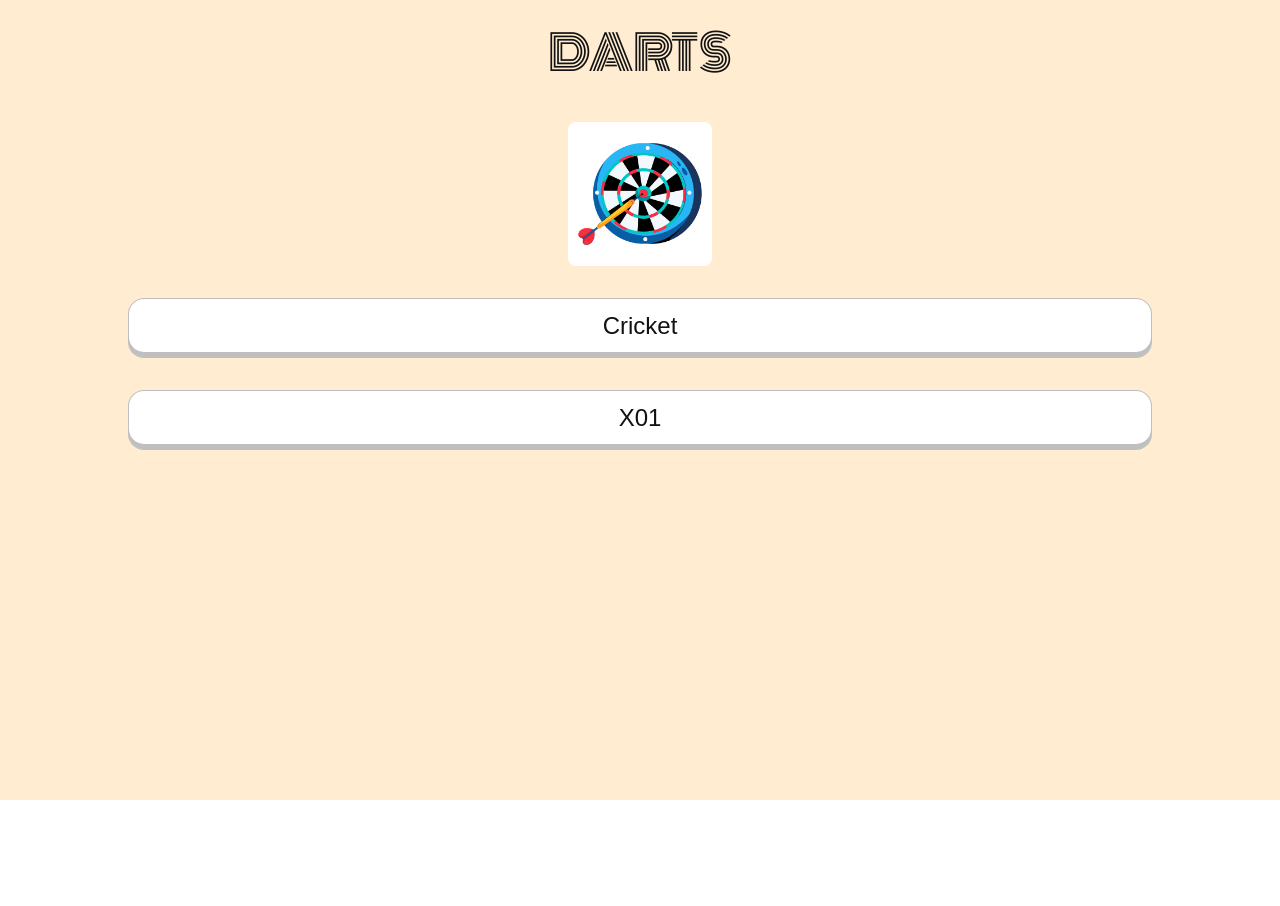
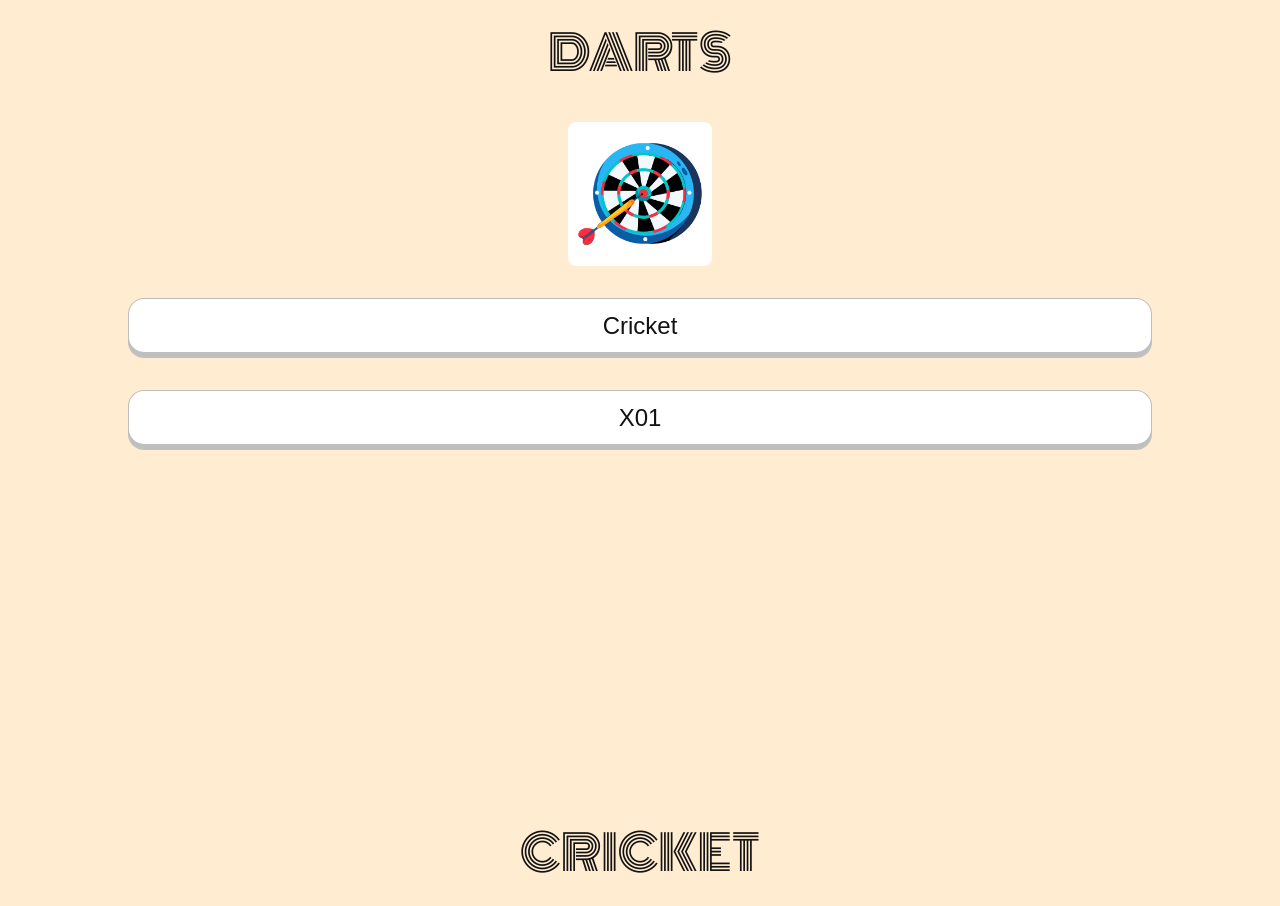
Before and after one commit to Kant109/ApsiDart, a Vue app: page /darts in a window 1280 px wide. Before the commit the page ends 800 px from the top, so only its background shows below. Built offline with nearby package versions, Linux system fonts and the light colour scheme; a web font is replaced by a local one.

Commit message:
Add animation cricket settings

```diff
--- a/src/router/index.ts
+++ b/src/router/index.ts
@@ -3,6 +3,7 @@ import HomePage from '@/views/HomePage.vue'
 import CricketGame from '@/views/Darts/CricketGame.vue'
 import X01Game from '@/views/Darts/X01Game.vue'
 import DartsHome from '@/views/Darts/DartsHome.vue'
+import CricketSettings from '@/views/Darts/CricketSettings.vue'
 
 const router = createRouter({
   history: createWebHistory(import.meta.env.BASE_URL),
@@ -15,18 +16,28 @@ const router = createRouter({
     {
       path: '/darts',
       name: 'darts-home',
-      component: DartsHome
+      component: DartsHome,
     },
     {
       path: '/darts/cricket',
       name: 'cricket',
+      component: CricketSettings
+    },
+    {
+      path: '/darts/cricket/game',
+      name: 'cricket-game',
       component: CricketGame
     },
     {
       path: '/darts/x01',
       name: 'x01',
+      component: CricketSettings
+    },
+    {
+      path: '/darts/x01/game',
+      name: 'x01-game',
       component: X01Game
-    },
+    }
   ]
 })
 
--- /dev/null
+++ b/src/views/Darts/CricketSettings.vue
@@ -0,0 +1,37 @@
+<script setup lang="ts">
+
+</script>
+
+<template>
+    <div class="crickets-settings-container">
+        <div class="header">
+            <div class="title">CRICKET</div>
+        </div>
+    </div>
+</template>
+
+<style lang="scss" scoped>
+
+.crickets-settings-container {
+    display: flex;
+    width: 100%;
+    height: 100%;
+    flex-direction: column;
+    align-items: center;
+
+    .header {
+        width: 100%;
+        padding: 1rem .5rem;
+        background-color: var(--bg-color-primary);
+
+        .title {
+            display: flex;
+            justify-content: center;
+            font-family: "Monoton", sans-serif;
+            font-size: 3rem;
+            color: var(--text-color);
+        }
+    }
+}
+
+</style>
--- a/src/views/Darts/DartsHome.vue
+++ b/src/views/Darts/DartsHome.vue
@@ -1,9 +1,11 @@
 <script setup lang="ts">
 import { onMounted, ref } from 'vue';
-
+import { useRouter } from 'vue-router';
 const isSlideTopAnimation = ref(false);
 const isCricketSelected = ref(false);
 const isX01Selected = ref(false);
+
+const router = useRouter();
 
 onMounted(() => {
     isSlideTopAnimation.value = true;
@@ -16,9 +18,13 @@ const selectGamemode = (mode: string) => {
     switch (mode) {
         case "cricket":
             isCricketSelected.value = true;
+            setTimeout(() => {
+                router.push({ name: "cricket"})
+            }, 2000);
             break;
         case "x01":
             isX01Selected.value = true;
+            router.push({ name: "x01"});
             break;
     }
 }
@@ -39,6 +45,11 @@ const selectGamemode = (mode: string) => {
             <div class="choices-container">
                 <div class="choice" @click.prevent="selectGamemode('cricket')">Cricket</div>
                 <div class="choice" @click.prevent="selectGamemode('x01')">X01</div>
+            </div>
+        </div>
+        <div class="crickets-settings-container">
+            <div class="crickets-settings-container-header">
+                <div class="crickets-settings-container-header-title">CRICKET</div>
             </div>
         </div>
     </div>
@@ -140,7 +151,30 @@ const selectGamemode = (mode: string) => {
             }
         }
     }
+
+    .crickets-settings-container {
+        position: absolute;
+        width: 100%;
+        flex-direction: column;
+        align-items: center;
+        top: 100%;
+
+        .crickets-settings-container-header {
+            width: 100%;
+            padding: 1rem .5rem;
+            background-color: var(--bg-color-primary);
+
+            .crickets-settings-container-header-title {
+                display: flex;
+                justify-content: center;
+                font-family: "Monoton", sans-serif;
+                font-size: 3rem;
+                color: var(--text-color);
+            }
+        }
+    }
 }
+
 
 @keyframes slide-top-img {
   0% {
```
